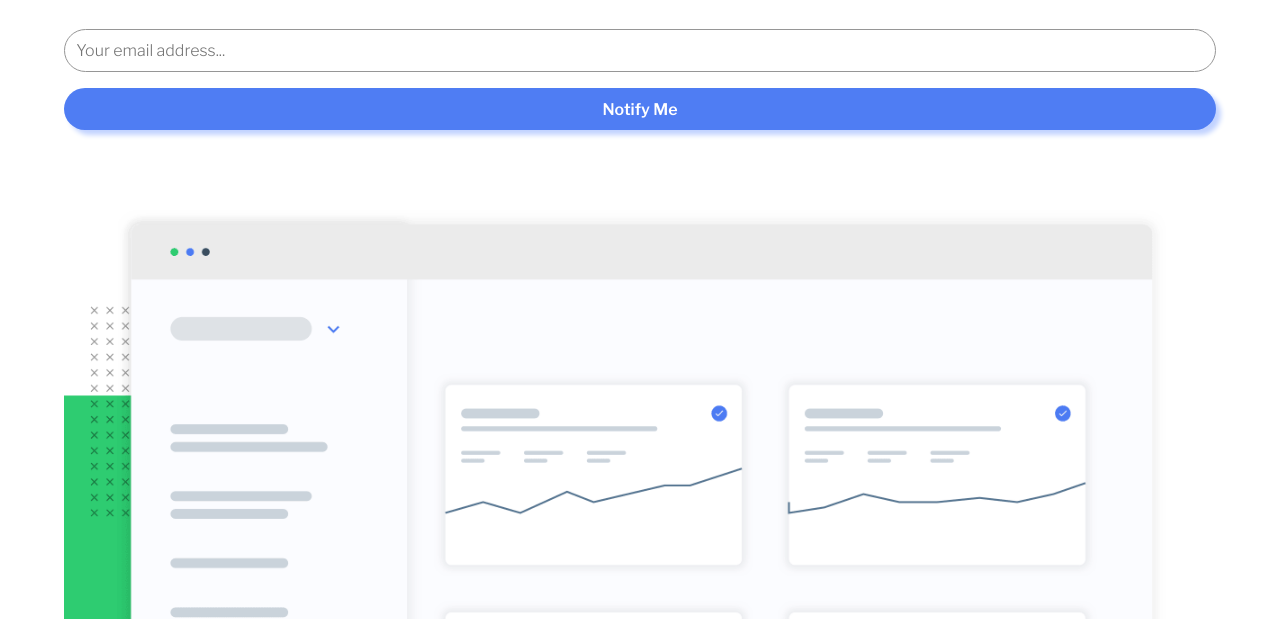
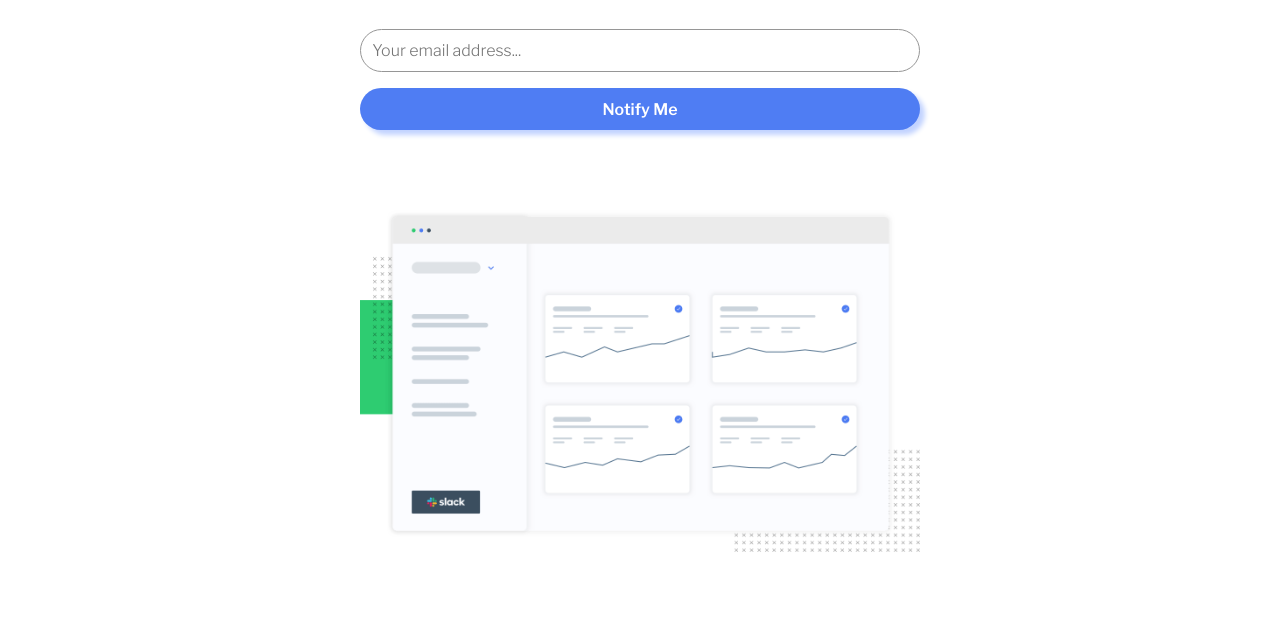
Before and after one commit to RicardoSerrano19/frontend_ping-coming-soon-page, a plain HTML site: page index.html in a window 1280 px wide. Shown: the part 181-800 px from the top of the page. Drawn offline with nearby package versions, Linux system fonts and the light colour scheme.

Commit message:
hotfix: add fix width

```diff
--- a/style.css
+++ b/style.css
@@ -29,6 +29,7 @@ body{
 
 .container{
     max-width: 90%;
+    width: 35rem;
     display: flex;
     flex-direction: column;
     justify-content: flex-start;
```
